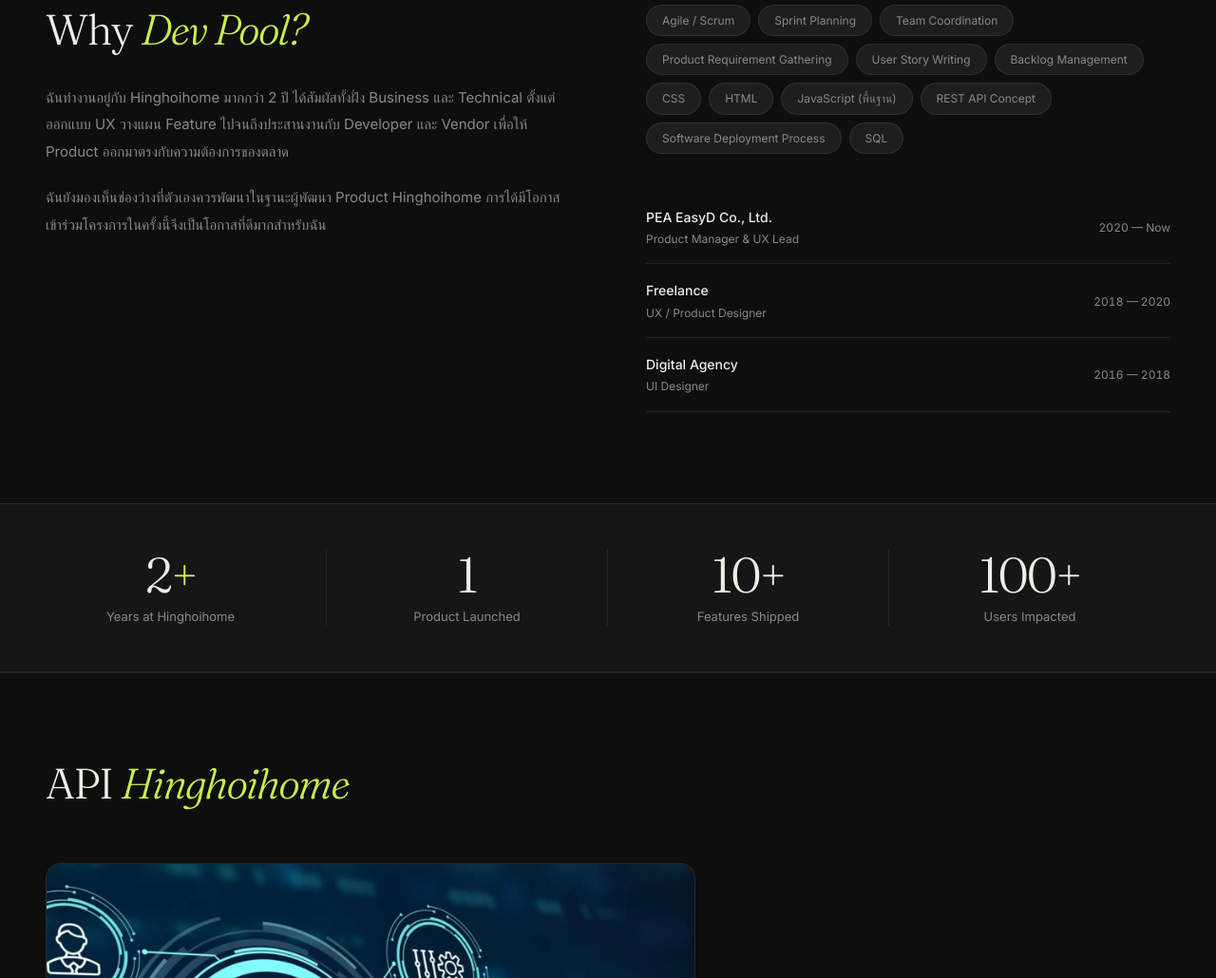
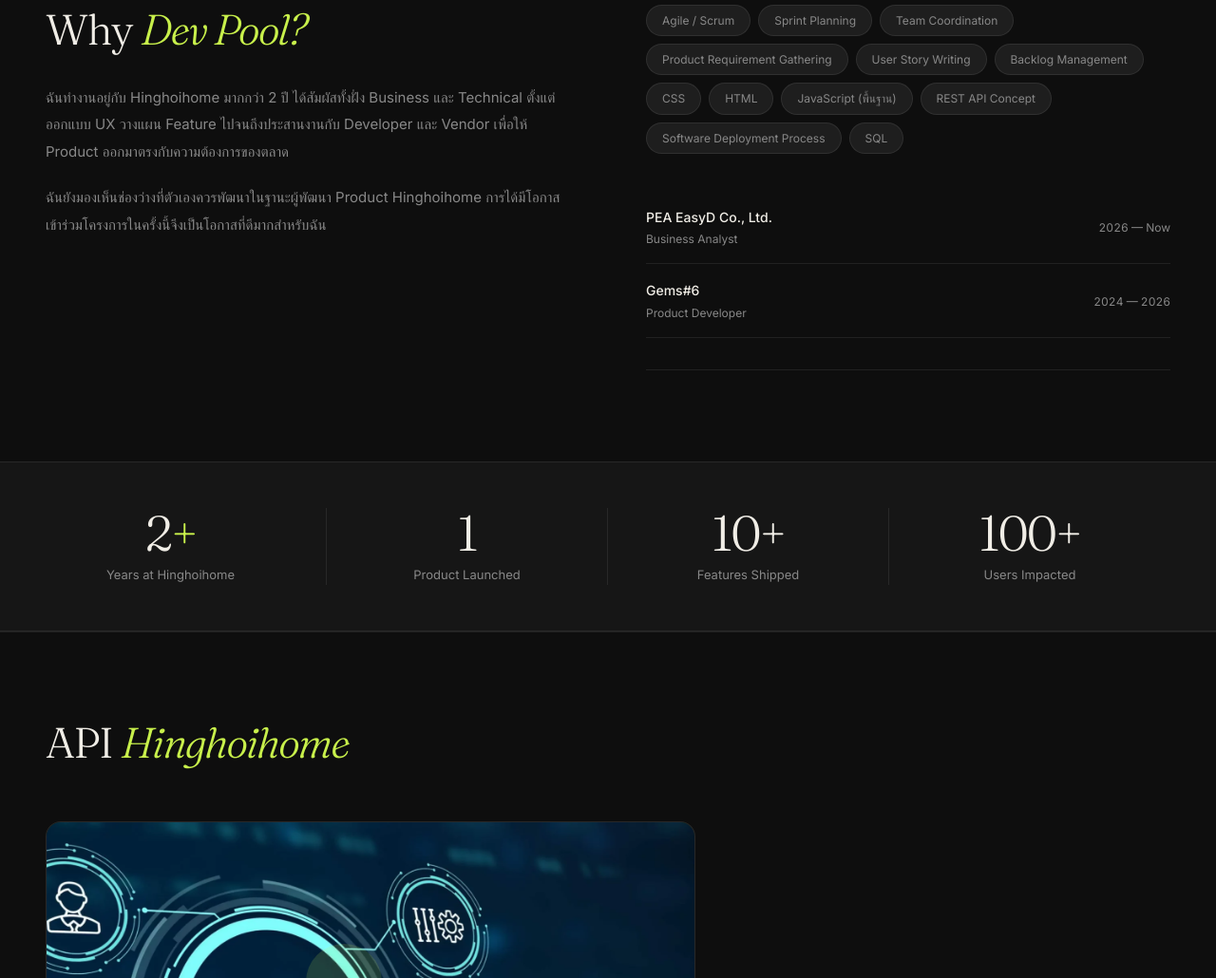
Before and after one commit to LAMUNEE/NK_portfolio, a website: page index.html in a window 1280 px wide. Shown: the part 1142-2172 px from the top of the page at 95% size. Drawn offline with Linux system fonts and the light colour scheme.

Commit message:
change career path

```diff
--- a/index.html
+++ b/index.html
@@ -468,23 +468,21 @@
         <div class="exp-item">
           <div>
             <div class="exp-company">PEA EasyD Co., Ltd.</div>
-            <div class="exp-role">Product Manager & UX Lead</div>
+            <div class="exp-role">Business Analyst</div>
           </div>
-          <div class="exp-year">2020 — Now</div>
+          <div class="exp-year">2026 — Now</div>
         </div>
         <div class="exp-item">
           <div>
-            <div class="exp-company">Freelance</div>
-            <div class="exp-role">UX / Product Designer</div>
+            <div class="exp-company">Gems#6</div>
+            <div class="exp-role">Product Developer</div>
           </div>
-          <div class="exp-year">2018 — 2020</div>
+          <div class="exp-year">2024 — 2026</div>
         </div>
         <div class="exp-item">
-          <div>
-            <div class="exp-company">Digital Agency</div>
-            <div class="exp-role">UI Designer</div>
-          </div>
-          <div class="exp-year">2016 — 2018</div>
+
+
+
         </div>
       </div>
     </div>
```
